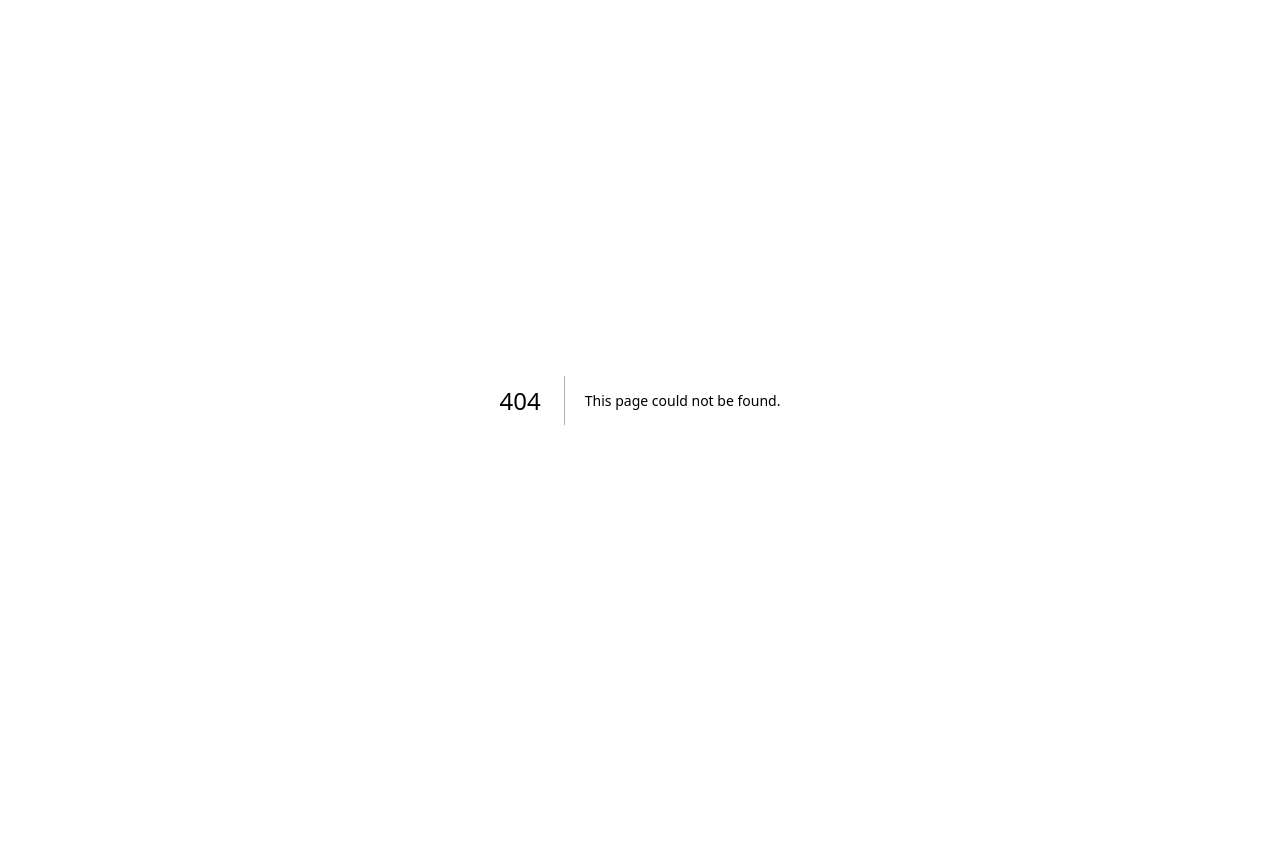
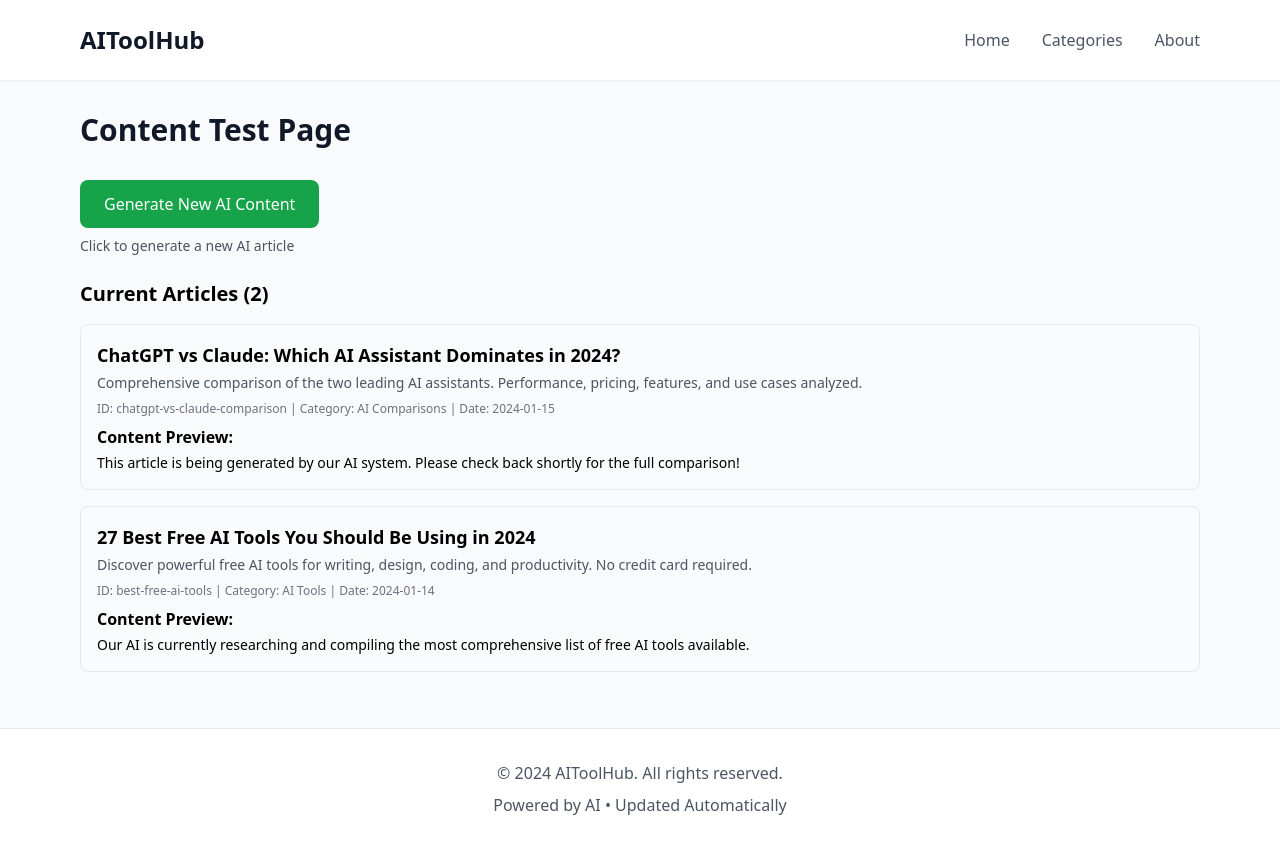
Before and after one commit to aitoolhubworkspace/aitoolhub, a Next.js app: page /content-test in a window 1280 px wide. Before the commit this address had no page. Before the commit the page ends 800 px from the top, so only its background shows below. Built offline with nearby package versions, Linux system fonts and the light colour scheme.

Commit message:
Create content-test.js

```diff
--- /dev/null
+++ b/pages/content-test.js
@@ -0,0 +1,82 @@
+import { useState, useEffect } from 'react'
+import Layout from '../components/Layout'
+import { getArticles } from '../lib/articles'
+
+export default function ContentTest() {
+  const [articles, setArticles] = useState([])
+  const [loading, setLoading] = useState(true)
+
+  useEffect(() => {
+    loadArticles()
+  }, [])
+
+  const loadArticles = async () => {
+    try {
+      const articlesData = await getArticles()
+      setArticles(articlesData)
+    } catch (error) {
+      console.error('Error loading articles:', error)
+    }
+    setLoading(false)
+  }
+
+  const generateContent = async () => {
+    setLoading(true)
+    try {
+      const response = await fetch('/api/generate-content', {
+        method: 'POST',
+        headers: {
+          'Content-Type': 'application/json',
+        },
+      })
+      const data = await response.json()
+      console.log('Generation result:', data)
+
+      // Reload articles after generation
+      await loadArticles()
+    } catch (error) {
+      console.error('Error generating content:', error)
+    }
+  }
+
+  return (
+    <Layout title="Content Test - AIToolHub">
+      <div className="max-w-6xl mx-auto">
+        <h1 className="text-3xl font-bold text-gray-900 dark:text-white mb-8">Content Test Page</h1>
+
+        <div className="mb-6">
+          <button
+            onClick={generateContent}
+            className="bg-green-600 text-white px-6 py-3 rounded-lg hover:bg-green-700"
+          >
+            Generate New AI Content
+          </button>
+          <p className="text-sm text-gray-600 mt-2">Click to generate a new AI article</p>
+        </div>
+
+        <div className="mb-6">
+          <h2 className="text-xl font-semibold mb-4">Current Articles ({articles.length})</h2>
+          {loading ? (
+            <p>Loading articles...</p>
+          ) : (
+            <div className="space-y-4">
+              {articles.map((article, index) => (
+                <div key={article.id} className="border border-gray-200 dark:border-gray-700 rounded-lg p-4">
+                  <h3 className="font-semibold text-lg">{article.title}</h3>
+                  <p className="text-gray-600 dark:text-gray-300 text-sm mt-1">{article.summary}</p>
+                  <div className="text-xs text-gray-500 mt-2">
+                    ID: {article.id} | Category: {article.category} | Date: {article.date}
+                  </div>
+                  <div className="mt-2">
+                    <strong>Content Preview:</strong>
+                    <p className="text-sm mt-1 line-clamp-3">{article.content}</p>
+                  </div>
+                </div>
+              ))}
+            </div>
+          )}
+        </div>
+      </div>
+    </Layout>
+  )
+              }
```
